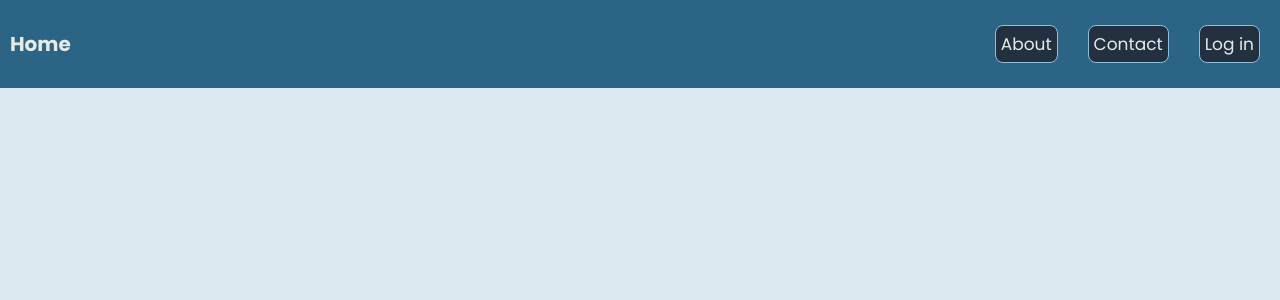
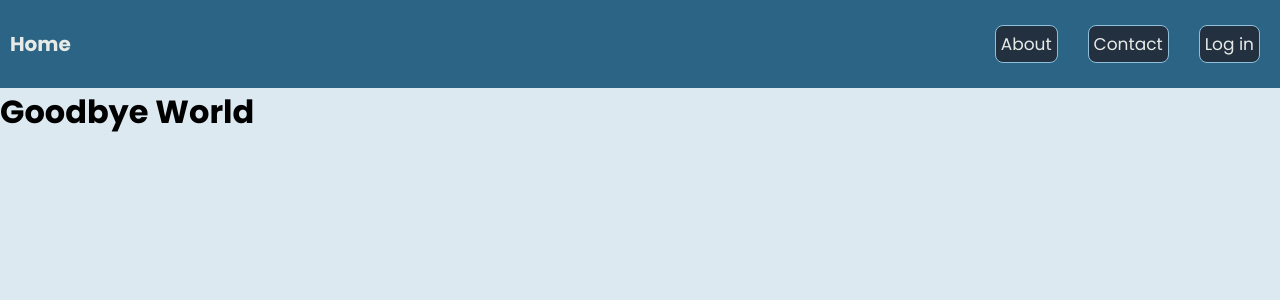
Before and after one commit to knguyenHub/CoyoteHowls, a React (Vite) app in the folder coyote_howls/: page /Student in a window 1280 px wide. Shown: the top 300 px of the page. Built offline with nearby package versions, Linux system fonts and the light colour scheme.

Commit message:
student login made

```diff
--- a/coyote_howls/src/App.jsx
+++ b/coyote_howls/src/App.jsx
@@ -8,7 +8,7 @@ import Contact from "./components/pages/Contact";
 import Log_in from "./components/pages/Log_in";
 import Home from "./components/pages/Home";
 import Faculty_login from "./components/pages/Faculty_login";
-
+import Student_log_in from "./components/pages/Student_log_in";
 
 /*Routing each component from pages to the appropriate url on the website */
 function App() {
@@ -22,6 +22,7 @@ function App() {
         <Route path= "/contact" element={<Contact/>} />
         <Route path= "/log_in" element={<Log_in/>} />
         <Route path="/faculty" element={<Faculty_login />} />
+        <Route path="/Student" element={<Student_log_in />} />
       </Routes>
     </div>
   );
--- a/coyote_howls/src/components/pages/Log_in.jsx
+++ b/coyote_howls/src/components/pages/Log_in.jsx
@@ -17,7 +17,7 @@ const Log_in = () => {
         <h2>Who Are You?</h2>
         <div className="button-container">
           <button><Link to= "/faculty" className="role-button">Faculty</Link></button>
-          <button className="role-button">Student</button>
+          <button><Link to= "/Student" className="role-button">Student</Link></button>
         </div>
       </div>
     </div>
--- /dev/null
+++ b/coyote_howls/src/components/pages/Student_log_in.jsx
@@ -0,0 +1,12 @@
+import React from 'react'
+
+
+const Student_log_in = () => {
+  return (
+    <div>
+      <h1>Goodbye World</h1>
+    </div>
+  )
+}
+
+export default Student_log_in
```
